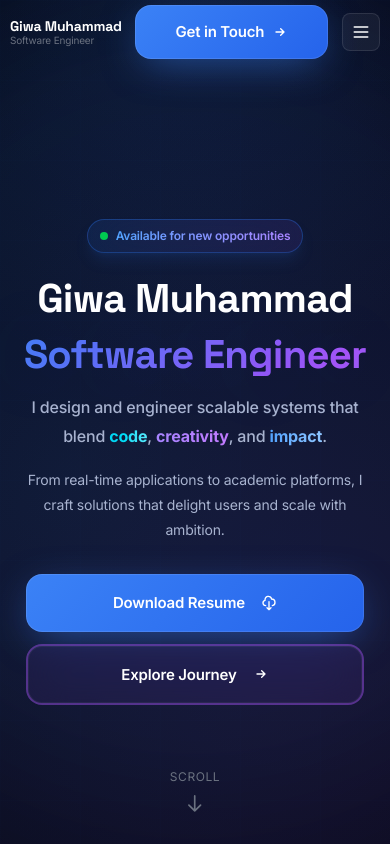
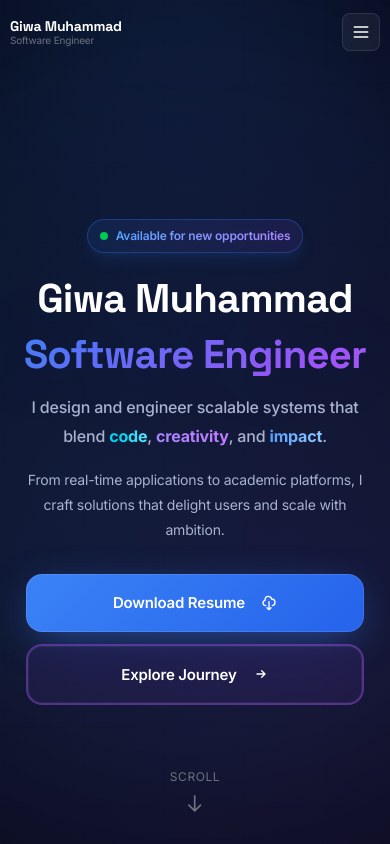
Before and after one commit to mgiwa78/portfolio, a Next.js app: page / in a window 390 px wide. Shown: the top 844 px of the page. Built offline with nearby package versions, Linux system fonts and the light colour scheme.

Commit message:
Refine Navbar and ProjectsSection components; enhance CTA button visibility for desktop users, adjust mobile menu button visibility, and increase padding in ProjectsSection for improved layout.

```diff
--- a/src/components/Navbar.tsx
+++ b/src/components/Navbar.tsx
@@ -132,18 +132,18 @@ export default function Navbar() {
             })}
           </div>
 
-          {/* CTA Button - Enhanced */}
+          {/* CTA Button - Enhanced (Desktop Only) */}
+          <div className="hidden lg:block">
             <motion.a
               href="#contact"
-            className="relative hidden md:flex btn-primary text-sm px-6 py-2.5 group overflow-hidden"
+              className="btn-primary text-sm px-6 py-2.5 inline-flex items-center gap-2"
               initial={{ opacity: 0, x: 20 }}
               animate={{ opacity: 1, x: 0 }}
               transition={{ delay: 0.6 }}
               whileHover={{ scale: 1.05 }}
               whileTap={{ scale: 0.95 }}
             >
-            <span className="relative z-10 flex items-center gap-2">
-              Get in Touch
+              <span>Get in Touch</span>
               <svg
                 className="w-4 h-4 group-hover:translate-x-1 transition-transform duration-300"
                 fill="none"
@@ -155,13 +155,13 @@ export default function Navbar() {
               >
                 <path d="M13 7l5 5m0 0l-5 5m5-5H6"></path>
               </svg>
-            </span>
             </motion.a>
+          </div>
 
           {/* Mobile Menu Button - Enhanced */}
           <motion.button
             onClick={() => setIsMobileMenuOpen(!isMobileMenuOpen)}
-            className="md:hidden relative p-2 sm:p-2.5 text-white rounded-lg sm:rounded-xl bg-white/5 hover:bg-white/10 border border-white/10 hover:border-blue-500/30 transition-all duration-300"
+            className="lg:hidden relative p-2 sm:p-2.5 text-white rounded-lg sm:rounded-xl bg-white/5 hover:bg-white/10 border border-white/10 hover:border-blue-500/30 transition-all duration-300"
             whileTap={{ scale: 0.95 }}
             aria-label="Menu"
           >
--- a/src/sections/ProjectsSection.tsx
+++ b/src/sections/ProjectsSection.tsx
@@ -70,7 +70,7 @@ export default function ProjectsSection() {
       <section
         ref={sectionRef}
         id="projects"
-        className="relative min-h-screen py-10 flex items-center justify-center overflow-hidden"
+        className="relative min-h-screen py-16 sm:py-20 flex items-center justify-center overflow-hidden"
       >
         <div className="container">
           {/* Animated Parallax Background */}
```
Lines whose indentation alone changed are shown as unchanged.
